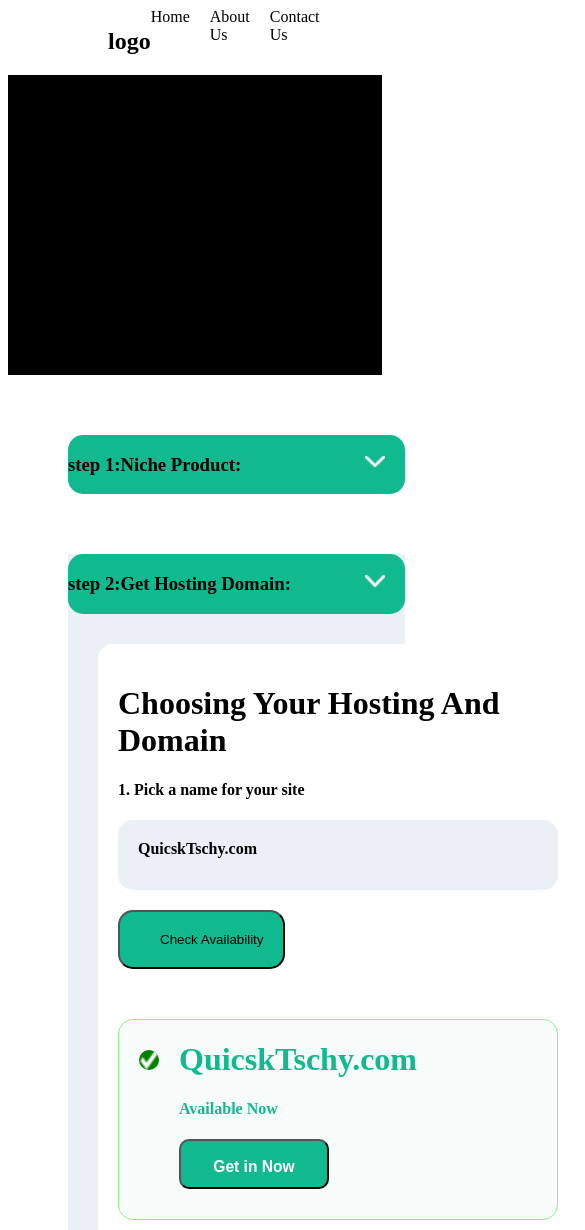
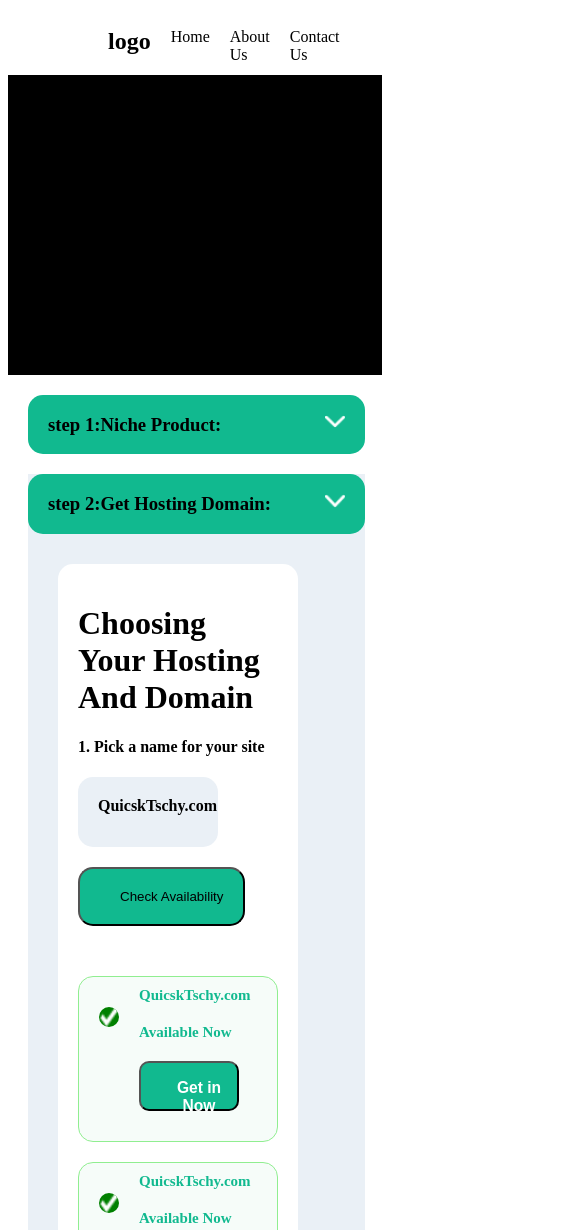
Before and after one commit to Rajiofficial/WebsiteLearners_project2, a plain HTML site: page page.html in a window 390 px wide. Shown: the top 1230 px of the page, 585 px wide, since content can reach past the window. Drawn offline with Linux system fonts and the light colour scheme.

Commit message:
first commit

```diff
--- a/page.css
+++ b/page.css
@@ -75,6 +75,7 @@ padding-right: 20px;
     margin: 30px;
     background-color: white;
     border-radius: 15px;
+    width: 100%;
 }
 
 .con2{
@@ -249,3 +250,89 @@ margin-top: 30px;
     border-radius: 10px;
     padding-left: 20px;
 }
+h3{
+    padding-left: 20px;
+}
+
+
+
+
+
+
+@media screen and (max-width:768px){
+    .niche{
+    margin-right: 20px;
+    }
+    .con1{
+        width: 200px;
+    }
+
+    .searching{
+        width: 100px;
+    }
+.footer_text{
+    width: 200px;
+}
+.niche-1{
+margin: 20px;
+}
+
+.foot{
+
+
+
+
+}
+.foot1{
+
+width: 200px;
+margin: -20px;
+gap: 50px;
+}
+.foot2{
+    margin-left: -20px;
+    width: 200px;
+}
+
+.Quicsk_1_btn{
+    margin-right: 50px;
+    width: 100px;
+}
+
+.Quicsk_title{
+    font-size: 15px;
+}
+.example_content_1_title{
+    font-size: 15px;
+}
+
+.content{
+    margin: 20px;
+    }
+
+
+img{
+    width: 200px;
+}
+
+.h2{
+    padding-right: 20px;
+}
+.navs{
+    display: flex;
+    justify-content: space-around;
+
+}
+.nav1{
+    padding-top: 20px;
+    gap: 20px;
+}
+
+
+.container{
+    display: flex;
+    flex-direction: column;
+}
+
+
+}
```
